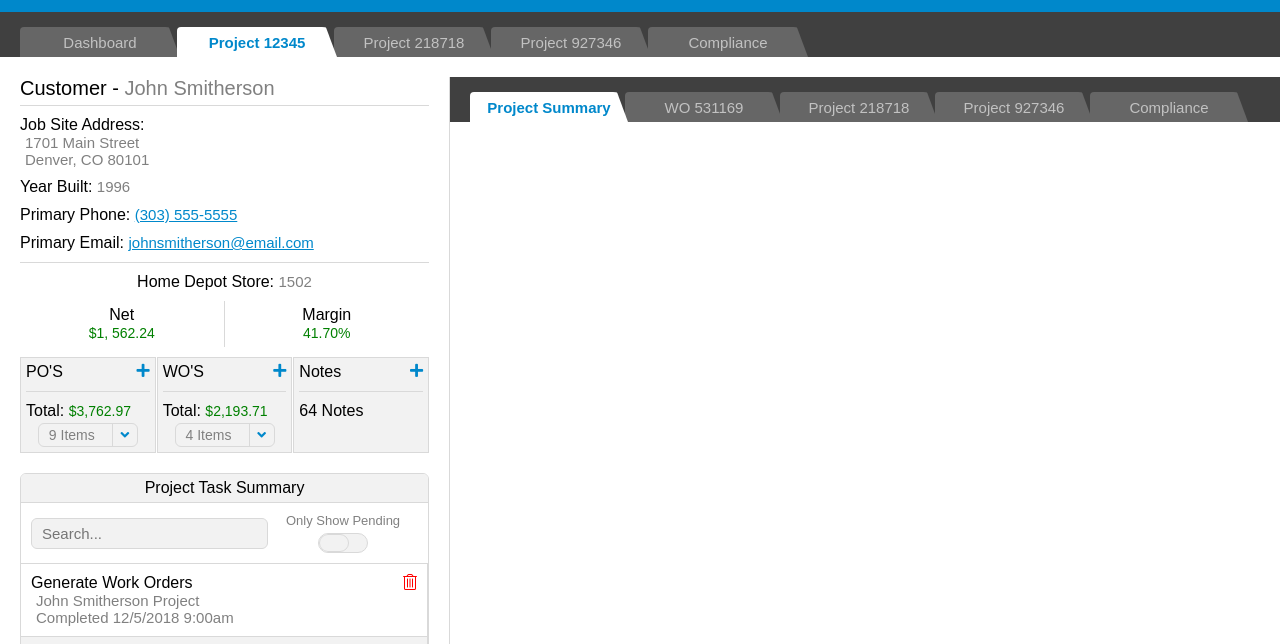
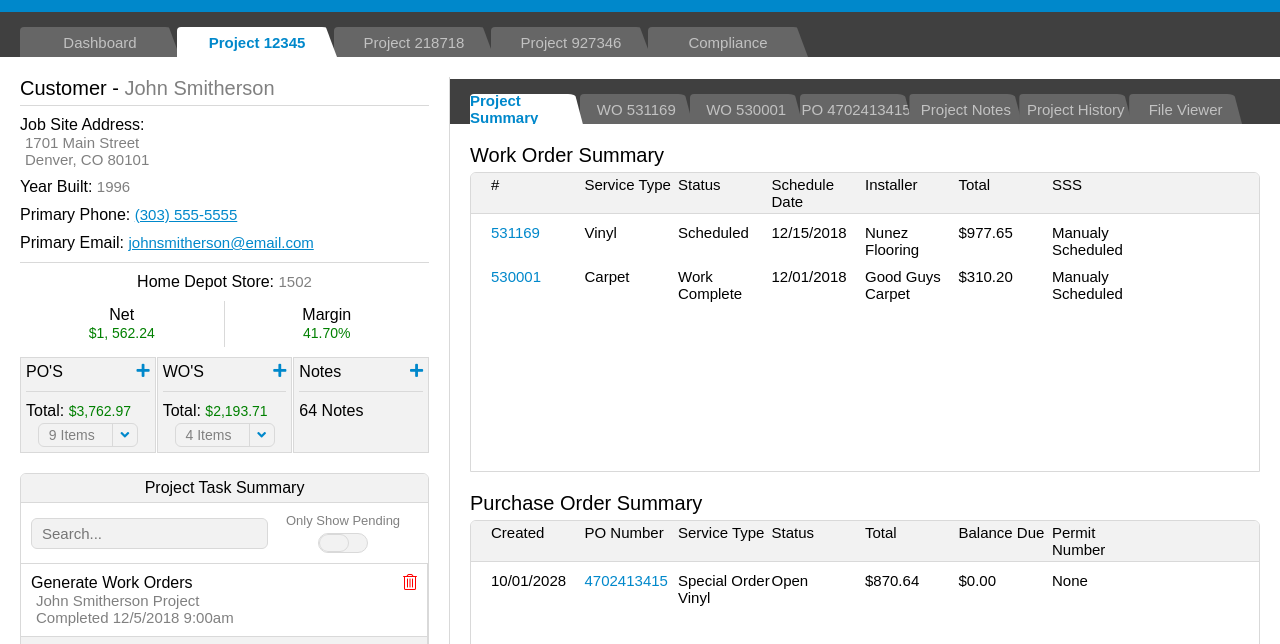
Before and after one commit to idotheinternet/tab-demo, a website: page app/index.html in a window 1280 px wide. Shown: the part 108-752 px from the top of the page. Drawn offline with Linux system fonts and the light colour scheme.

Commit message:
asdflkasdf

```diff
--- a/app/index.css
+++ b/app/index.css
@@ -134,6 +134,12 @@
 .tabs .tab:nth-child(5) {
     transform: translateX(-12px);
 }
+.tabs .tab:nth-child(6) {
+    transform: translateX(-15px);
+}
+.tabs .tab:nth-child(7) {
+    transform: translateX(-18px);
+}
 #main {
     display: inline-flex;
     width: 100%;
@@ -148,7 +154,7 @@
     border-right: 1px solid #d9d9d9;
     padding-bottom: 0px;
 }
-#customer {
+.title {
     width: 100%;
     height: auto;
     font-size: 20px;
@@ -311,7 +317,7 @@ a {
 #pt-content {
     position: relative;
     width: 100%;
-    height: 300px;
+    height: 400px;
     overflow-y: scroll;
     border-top: 1px solid #d9d9d9;
 }
@@ -358,6 +364,42 @@ a {
     top: 0;
     border-left: 1px solid #d9d9d9;
 }
+.r-title {
+    font-size: 20px;
+    margin-bottom: 5px;
+}
+.r-content {
+    position: relative;
+    width: 100%;
+    height: 300px;
+    border: 1px solid #d9d9d9;
+    border-top-right-radius: 6px;
+    border-top-left-radius: 6px;
+    margin-bottom: 20px;
+    overflow: hidden;
+}
+.r-header {
+    display: inline-flex;
+    width: 100%;
+    height: auto;
+    padding: 3px 20px;
+    background-color: #f2f2f2;
+    border-bottom: 1px solid #d9d9d9;
+    margin-bottom: 5px;
+}
+.rh-label {
+    font-size: 15px;
+    width: 12.5%;
+}
+.rh-info {
+    display: inline-flex;
+    width: 100%;
+    height: auto;
+    padding: 5px 20px;
+}
+.blue {
+    color: #0088cb;
+}
 #footer {
     width: 100%;
     height: 50px;
--- a/app/index.html
+++ b/app/index.html
@@ -37,7 +37,7 @@
         </div>
         <div id="main">
             <div id="left">
-                <div id="customer">Customer - <span class="light" style="font-size: 20px" id="name">John Smitherson</div>
+                <div class="title">Customer - <span class="light" style="font-size: 20px" id="name">John Smitherson</div>
                 <div class="label">Job Site Address:</div>
                 <div class="txt" id="address">1701 Main Street</div>
                 <div class="txt" id="province">Denver, CO 80101</div>
@@ -173,9 +173,64 @@
                 <div class="tabs">
                     <div class="tab sub active" data-index="0">Project Summary</div>
                     <div class="tab sub" data-index="1">WO 531169</div>
-                    <div class="tab sub" data-index="2">Project 218718</div>
-                    <div class="tab sub" data-index="3">Project 927346</div>
-                    <div class="tab sub" data-index="4">Compliance</div>
+                    <div class="tab sub" data-index="2">WO 530001</div>
+                    <div class="tab sub" data-index="3">PO 4702413415</div>
+                    <div class="tab sub" data-index="4">Project Notes</div>
+                    <div class="tab sub" data-index="5">Project History</div>
+                    <div class="tab sub" data-index="6">File Viewer</div>
+                </div>
+                <div style="width: 100%; height: auto; padding: 0px 20px">
+                <div class="r-title">Work Order Summary</div>
+                <div class="r-content">
+                    <div class="r-header">
+                        <div class="rh-label">#</div>
+                        <div class="rh-label">Service Type</div>
+                        <div class="rh-label">Status</div>
+                        <div class="rh-label">Schedule Date</div>
+                        <div class="rh-label">Installer</div>
+                        <div class="rh-label">Total</div>
+                        <div class="rh-label">SSS</div>
+                    </div>
+                    <div class="rh-info">
+                        <div class="rh-label blue">531169</div>
+                        <div class="rh-label">Vinyl</div>
+                        <div class="rh-label">Scheduled</div>
+                        <div class="rh-label">12/15/2018</div>
+                        <div class="rh-label">Nunez Flooring</div>
+                        <div class="rh-label">$977.65</div>
+                        <div class="rh-label">Manualy Scheduled</div>
+                    </div>
+                    <div class="rh-info">
+                        <div class="rh-label blue">530001</div>
+                        <div class="rh-label">Carpet</div>
+                        <div class="rh-label">Work Complete</div>
+                        <div class="rh-label">12/01/2018</div>
+                        <div class="rh-label">Good Guys Carpet</div>
+                        <div class="rh-label">$310.20</div>
+                        <div class="rh-label">Manualy Scheduled</div>
+                    </div>
+                </div>
+                <div class="r-title">Purchase Order Summary</div>
+                <div class="r-content">
+                    <div class="r-header">
+                        <div class="rh-label">Created</div>
+                        <div class="rh-label">PO Number</div>
+                        <div class="rh-label">Service Type</div>
+                        <div class="rh-label">Status</div>
+                        <div class="rh-label">Total</div>
+                        <div class="rh-label">Balance Due</div>
+                        <div class="rh-label">Permit Number</div>
+                    </div>
+                    <div class="rh-info">
+                        <div class="rh-label">10/01/2028</div>
+                        <div class="rh-label blue">4702413415</div>
+                        <div class="rh-label">Special Order Vinyl</div>
+                        <div class="rh-label">Open</div>
+                        <div class="rh-label">$870.64</div>
+                        <div class="rh-label">$0.00</div>
+                        <div class="rh-label">None</div>
+                    </div>
+                </div>
                 </div>
             </div>
         </div>
```
